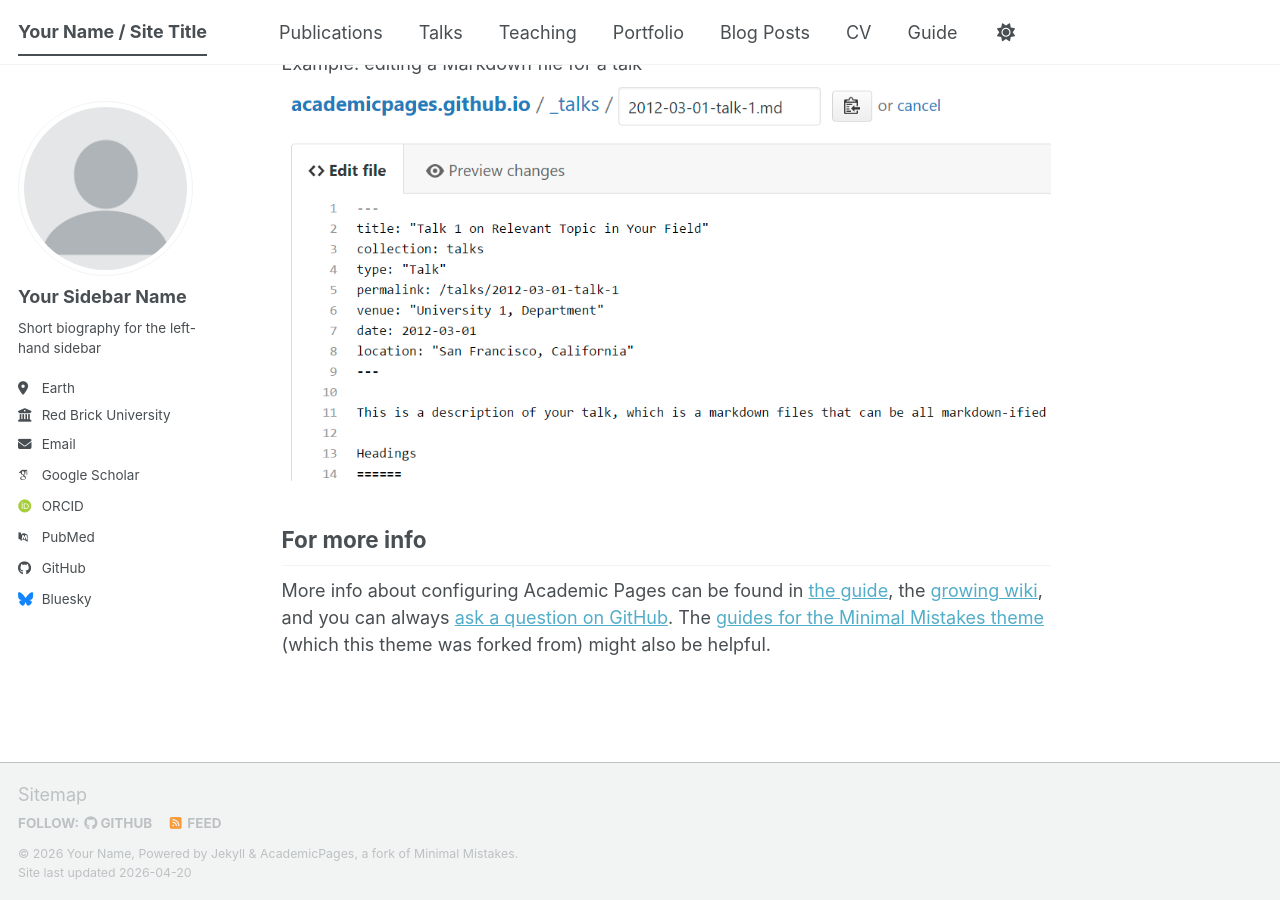
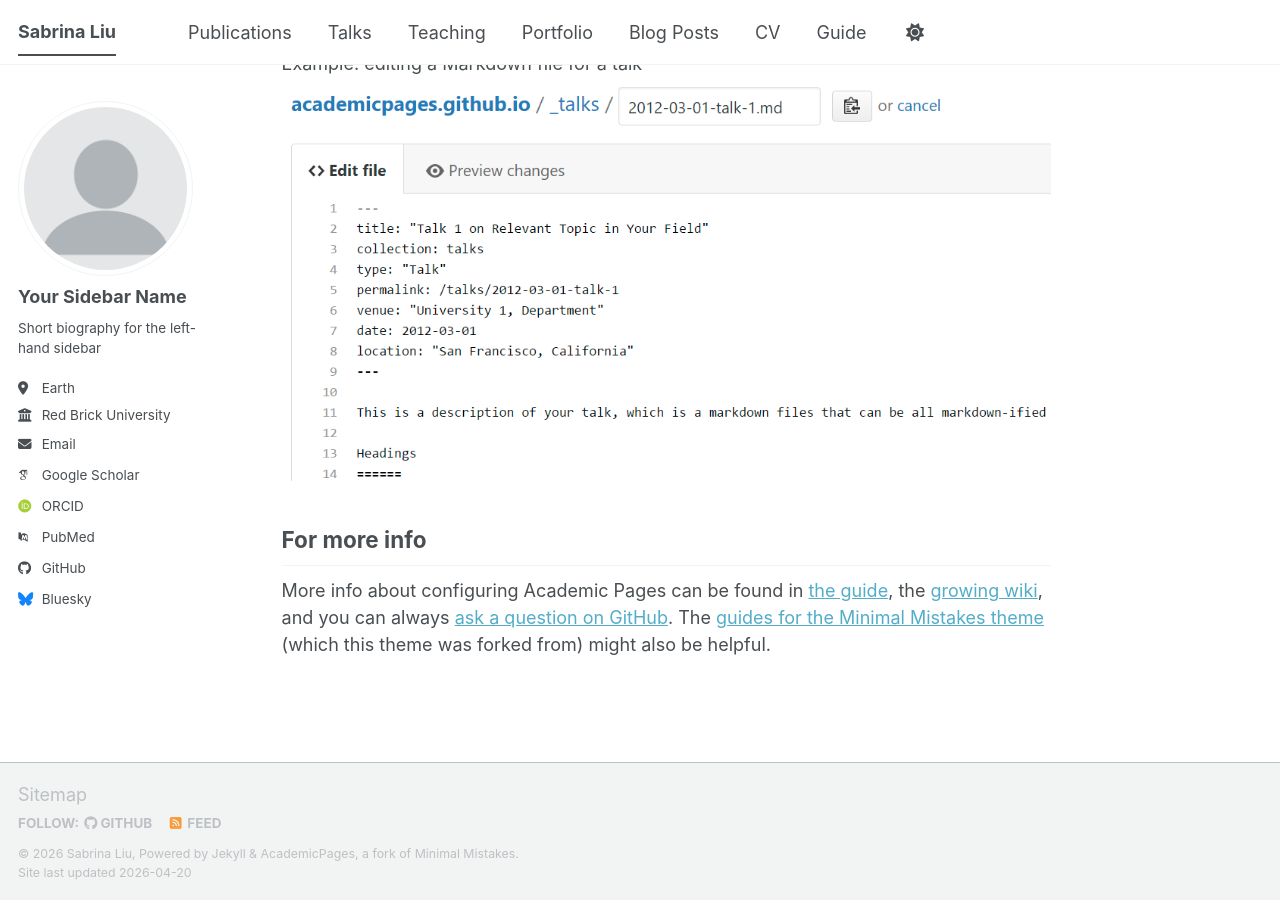
Before and after one commit to sabrinaliu/sabrinaliu.github.io, a Jekyll site: the page built from _pages/about.md, in a window 1280 px wide and 900 px high, scrolled down 2720 px. Built offline with Jekyll 4.4.1, drawn with Linux system fonts in a browser that asks for light colours; some web fonts are replaced; a script bundle is joined from its source files by our own code; library files that are not in the unit come from our copies.

Commit message:
Update basic settings

```diff
--- a/_config.yml
+++ b/_config.yml
@@ -9,14 +9,14 @@
 # Basic Site Settings
 locale                   : "en-US"
 site_theme               : "default" # The available themes options are "default", "air", "sunrise", "mint", "dirt" and "contrast"
-title                    : "Your Name / Site Title"
+title                    : "Sabrina Liu"
 title_separator          : "-"
-name                     : &name "Your Name"
-description              : &description "Your Name's academic portfolio"   # Update this with a general description of your site, this is the default if not overridden by a page
-url                      : https://academicpages.github.io # The base hostname & protocol for your site e.g. "https://[your GitHub username].github.io",
+name                     : &name "Sabrina Liu"
+description              : &description "Sabrina Liu's academic portfolio"   # Update this with a general description of your site, this is the default if not overridden by a page
+url                      : https://sabrinaliu.github.io # The base hostname & protocol for your site e.g. "https://[your GitHub username].github.io",
                                                            # or if you already have some other page hosted on Github then use "https://[your GitHub username].github.io/[Your Repo Name]"
 baseurl                  : "" # the subpath of your site, e.g. "/blog"
-repository               : "academicpages/academicpages.github.io"
+repository               : "sabrinaliu/sabrinaliu.github.io"
 
 # Site Author - The following control what appear as part of the author content on the side bar.
 #               If a field is blank the icon and link will not appear, otherwise it will be shown.
```
